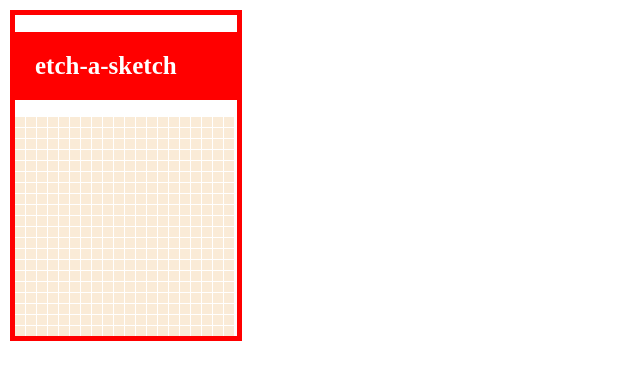
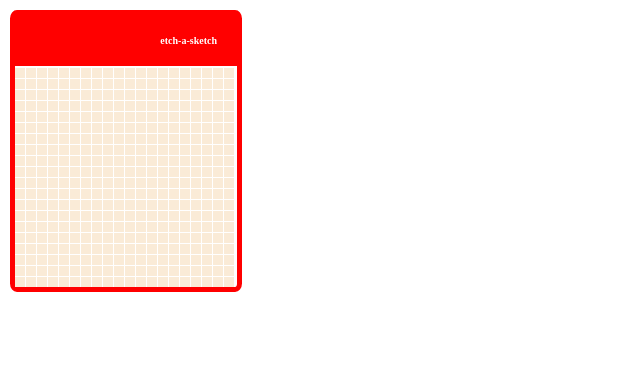
Before and after one commit to eric12345678910/opEtchASketch, a plain HTML site: page index.html in a window 1280 px wide. Shown: the whole page, without its empty margins (0-640 px from the left). Drawn offline with Linux system fonts and the light colour scheme.

Commit message:
Style in more of a classic product shape

```diff
--- a/style.css
+++ b/style.css
@@ -1,6 +1,7 @@
 body{
     margin: 10px;
     border: 5px solid red;
+    border-radius: 3%;
     padding: 0;
     max-width: 222px;
 }
@@ -8,7 +9,11 @@ h1{
     color: white;
     background-color: red;
     padding: 20px;
-    font-size: 25px;
+    font-size: 10px;
+    display: flex;
+    justify-content: right;
+    margin-top: 0;
+    margin-bottom: 2px;
 }
 
 #sketchPad{
```
